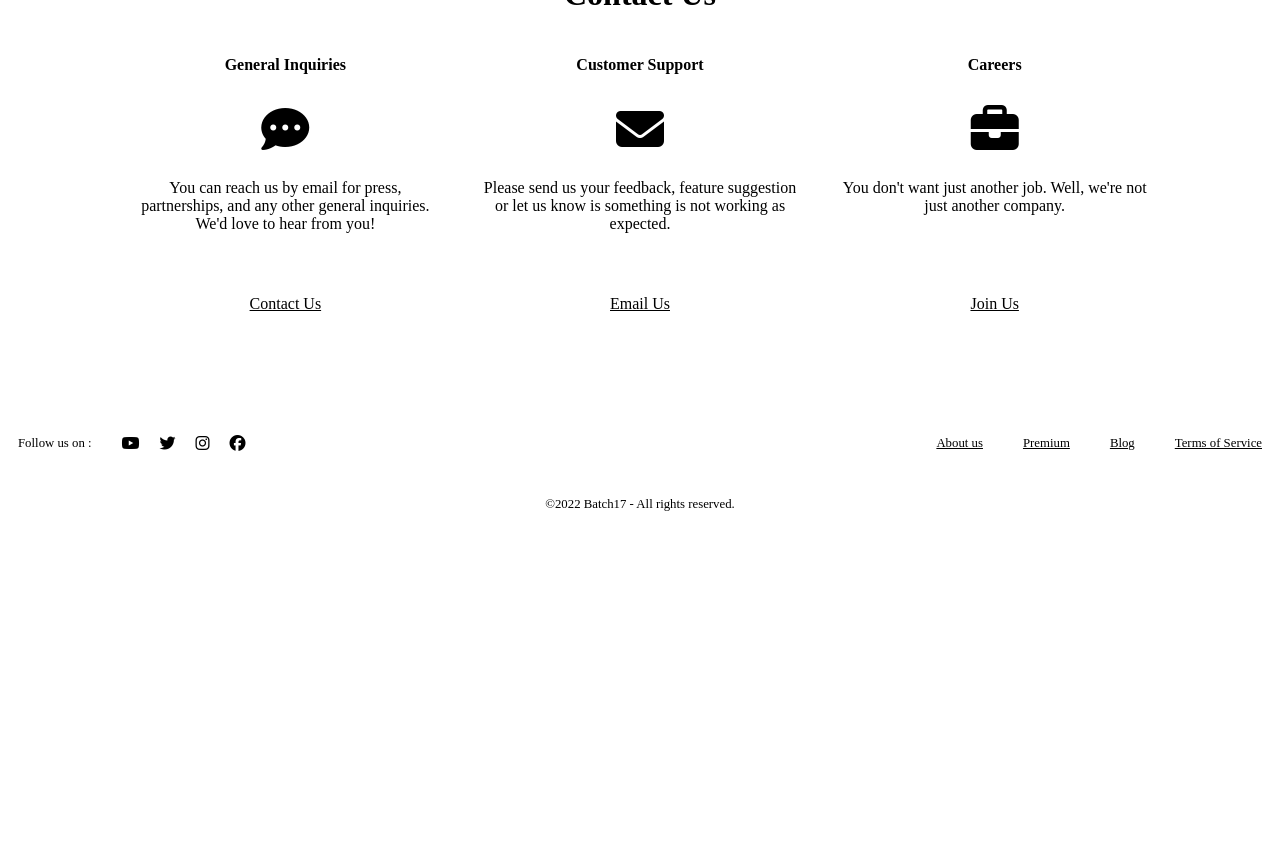
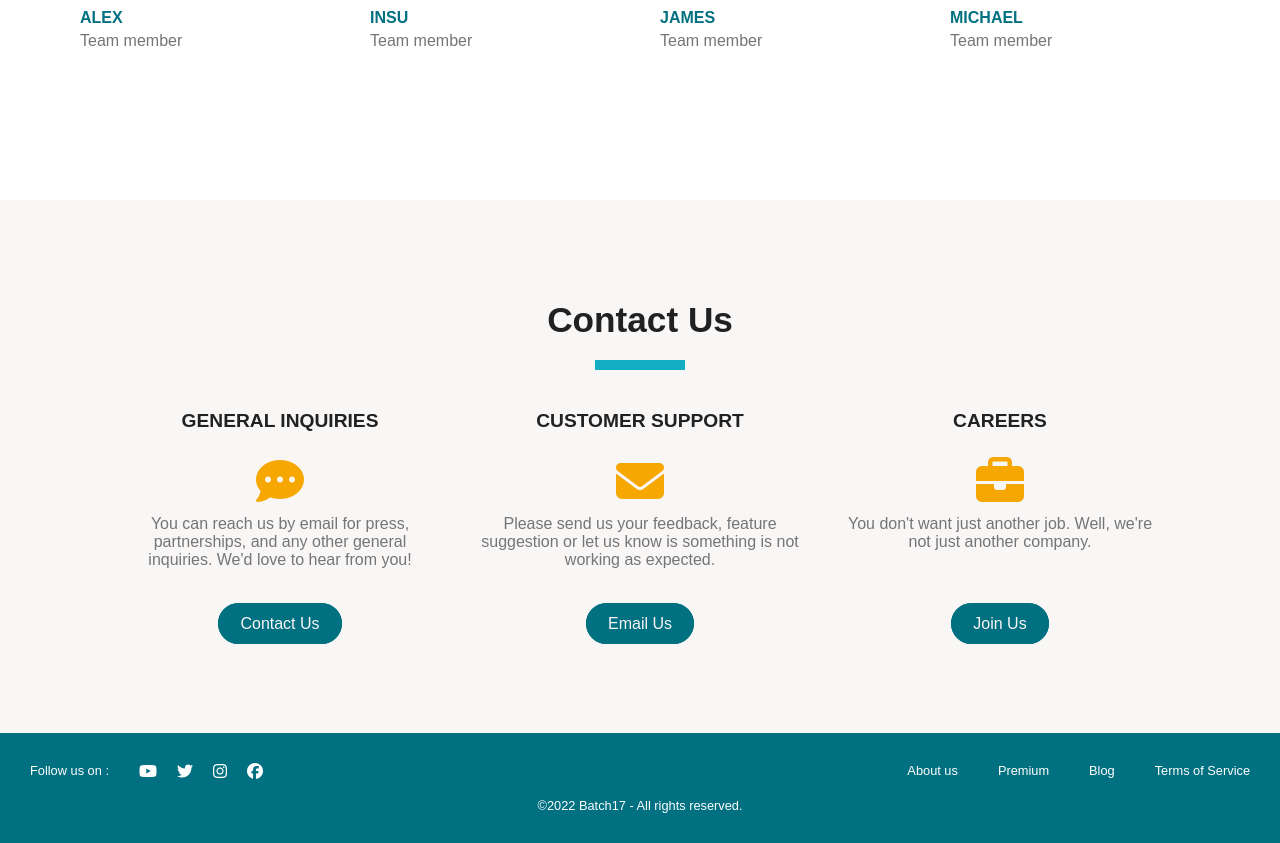
Before and after one commit to longvorleak/LanguageExchangeApp, a PHP site: page /sites/index.php?action=aboutUs in a window 1280 px wide. Shown: the part 1168-2011 px from the top of the page. Run offline with PHP 8.4, Linux system fonts and the light colour scheme; some libraries are stand-ins or nearby versions.

Commit message:
prep handover

```diff
--- a/controller/controller.php
+++ b/controller/controller.php
@@ -8,7 +8,7 @@ require_once("./model/UploadManager.php");
 // -----------------------PAGE NAVIGATION------------------------------
 // --------------------------------------------------------------------
 
-function startSplash() {
+function startLandingPage() {
     require('./view/landingPageView.php');
 }
 
--- a/index.php
+++ b/index.php
@@ -89,7 +89,7 @@ try {
             settingsPageView();
             break;
         default:
-            startSplash();
+            startLandingPage();
             break;
     }
 } catch (Exception $e) { // if we catch an exception
--- a/model/ProfileUpdateManager.php
+++ b/model/ProfileUpdateManager.php
@@ -132,11 +132,11 @@ class SignUpManager extends Manager { //we should decide about using user id or
 
 
         if($num === 1) echo "<script>alert('Your account has been updated successfully');</script>";
-        header('Location: ./index.php?action=startSplash');
+        header('Location: ./index.php?action=startLandingPage');
         return $id;
     }else{
         echo "<script>alert('Missing information. Profile update process is aborting...')</script>";
-        header('Location: ./index.php?action=startSplash');
+        header('Location: ./index.php?action=startLandingPage');
         return $response['id'];
     }
 
--- a/public/css/aboutUs.css
+++ b/public/css/aboutUs.css
@@ -1,7 +1,4 @@
-/* //////////////////////////////////////////// */
-/* ///////////////// Buttons ////////////////// */
-/* //////////////////////////////////////////// */
-
+/* === Button === */
 .about-button {
     background-color: var(--dark-primary);
     color: var(--divider);
@@ -18,6 +15,7 @@
     color: var(--dark-primary);
 }
 
+/* Section */
 .dark {
     background-color: var(--divider);
     color: var(--white-color);
@@ -58,13 +56,17 @@
 }
 
 .name {
+    color: var(--dark-primary);
     font-weight: bold;
     text-transform: uppercase;
     margin-bottom: 0;
+    margin-top: 10px;
+    text-align: start;
 }
 
 .position {
     margin: 5px 0 20px 0;
+    text-align: start;
 }
 
 .fa-solid {
--- a/public/css/footer.css
+++ b/public/css/footer.css
@@ -1,8 +1,3 @@
-<<<<<<< HEAD
-=======
-/* @import url("style.css"); */
-
->>>>>>> main
 footer {
     background-color: var(--dark-primary);
     color: var(--white-text);
--- a/public/css/header.css
+++ b/public/css/header.css
@@ -1,5 +1,3 @@
-/* @import url("style.css"); */
-
 /* hides the hamburger menu */
 #hamburger {
 	display: none;
@@ -27,7 +25,9 @@
 .header-right {
 	display: flex;
 	gap: 20px;
-	font-size: 1.16rem;
+	font-size: 1rem;
+	text-transform: uppercase;
+	align-items: center;
 }
 
 .header-animation a {
@@ -51,7 +51,7 @@
 	width: 130px;
 	text-align: center;
 	border: 1px solid var(--divider);
-	background-color: var(--main-primary);
+	background-color: var(--dark-primary);
 	border-radius: var(--button-radius);
 	color: var(--divider);
 	padding: 12px;
@@ -83,6 +83,7 @@
 	z-index: 1;
 	width: 102px;
 	height: auto;
+	margin-top: 15px;
 	text-align: center;
 	transition: all 0.3s ease 0s, visibility 0s linear 0.3s,
 		z-index 0s linear 0.01s;
--- a/public/css/home.css
+++ b/public/css/home.css
@@ -1,5 +1,3 @@
-/* @import url("style.css"); */
-
 html {
 	overflow: hidden;
 	height: 100%;
--- a/public/css/splash.css
+++ b/public/css/landingPage.css
@@ -1,8 +1,3 @@
-<<<<<<< HEAD
-=======
-/* @import url("style.css"); */
-
->>>>>>> main
 .splash-img {
     height: 50vh;
     width: auto;
--- a/public/css/profileView.css
+++ b/public/css/profileView.css
@@ -1,8 +1,3 @@
-*{
-    margin: 0;
-    padding: 0;
-}
-
 body{
     background-color: RGB(240, 240, 240);
     display: flex;
--- a/public/css/style.css
+++ b/public/css/style.css
@@ -29,7 +29,6 @@ h1 {
     font-size: 2.2rem;
     color: var(--primary-text);
     text-transform: capitalize;
-    margin-bottom: 35px;
 }
 
 h2 {
@@ -38,14 +37,12 @@ h2 {
     margin-bottom: 20px;
 }
 
-h1::after {
+.h1-line {
     display: block;
-    content: '';
     width: 90px;
     height: 10px;
-    display: block;
     background-color: var(--main-primary);
-    margin: 10px 0;
+    margin: 20px 0 25px 0;
 }
 
 h4 {
@@ -80,7 +77,7 @@ button:hover {
     color: var(--dark-color);
 }
 
-/* font awesome icon */
+/* big font aweseom icons styling */
 
 .accent-icon {
     font-size: 3em;
--- a/view/aboutUsView.php
+++ b/view/aboutUsView.php
@@ -9,6 +9,7 @@
 <div class="dark">
     <div class="section-header">
         <h1>Who We Are</h1>
+        <div class="h1-line"></div>
     </div>
     <p>We're a global team of language and technology lovers, with offices and team members in nearly every continent! Our mission is to connect the world through language, culture, and community. With over 30 million members, you're in good company.</p>
 </div>
@@ -16,6 +17,7 @@
 <div class="light">
     <div class="section-header">
         <h1>The Team</h1>
+        <div class="h1-line"></div>
     </div>
     <div class="team">
         <div class="member">
@@ -29,7 +31,7 @@
             <p class="position">Team member</p>
         </div>
         <div class="member">
-            <img src="https://i.pravatar.cc/250?img=<?= rand(1, 70) ?>" alt="member" title="member picture" class="profile" />
+            <img src="https://i.pravatar.cc/250?img=46" alt="member" title="member picture" class="profile" />
             <p class="name">Sude</p>
             <p class="position">Team member</p>
         </div>
@@ -38,12 +40,33 @@
             <p class="name">Vorleak</p>
             <p class="position">Team member</p>
         </div>
+        <div class="member">
+            <img src="https://i.pravatar.cc/250?img=<?= rand(1, 70) ?>" alt="member" title="member picture" class="profile" />
+            <p class="name">Alex</p>
+            <p class="position">Team member</p>
+        </div>
+        <div class="member">
+            <img src="https://i.pravatar.cc/250?img=<?= rand(1, 70) ?>" alt="member" title="member picture" class="profile" />
+            <p class="name">Insu</p>
+            <p class="position">Team member</p>
+        </div>
+        <div class="member">
+            <img src="https://i.pravatar.cc/250?img=<?= rand(1, 70) ?>" alt="member" title="member picture" class="profile" />
+            <p class="name">James</p>
+            <p class="position">Team member</p>
+        </div>
+        <div class="member">
+            <img src="https://i.pravatar.cc/250?img=<?= rand(1, 70) ?>" alt="member" title="member picture" class="profile" />
+            <p class="name">Michael</p>
+            <p class="position">Team member</p>
+        </div>
     </div>
 </div>
 
 <div class="dark">
     <div class="section-header">
         <h1>Contact Us</h1>
+        <div class="h1-line"></div>
     </div>
     <div class="contact">
         <div>
@@ -67,7 +90,7 @@
     </div>
 </div>
 
-<?php include(ROOT . "/view/footerView.php"); ?>
+<?php include(ROOT . "/view/footer.php"); ?>
 
 <?php $content = ob_get_clean(); ?>
 
--- a/view/template.php
+++ b/view/template.php
@@ -7,7 +7,7 @@
     <meta name="viewport" content="width=device-width, initial-scale=1.0">
     <!-- <meta name="referrer" anycodings_javascript content="strict-origin-when-cross-origin"> -->
 
-    <!-- <link rel="stylesheet" href=<?= BASE . "/public/css/style.css" ?>> -->
+    <link rel="stylesheet" href=<?= BASE . "/public/css/style.css" ?>>
     <link rel="stylesheet" href=<?= BASE . "/public/css/header.css" ?>>
     <link rel="stylesheet" href=<?= BASE . "/public/css/footer.css" ?>>
 
```
Also changed, not shown: public/css/profileEdit.css (+0 -18 lines), view/landingPageView.php (+9 -2 lines), view/loginSignUpView.php (+1 -35 lines), view/footer.php (renamed from view/footerView.php).
